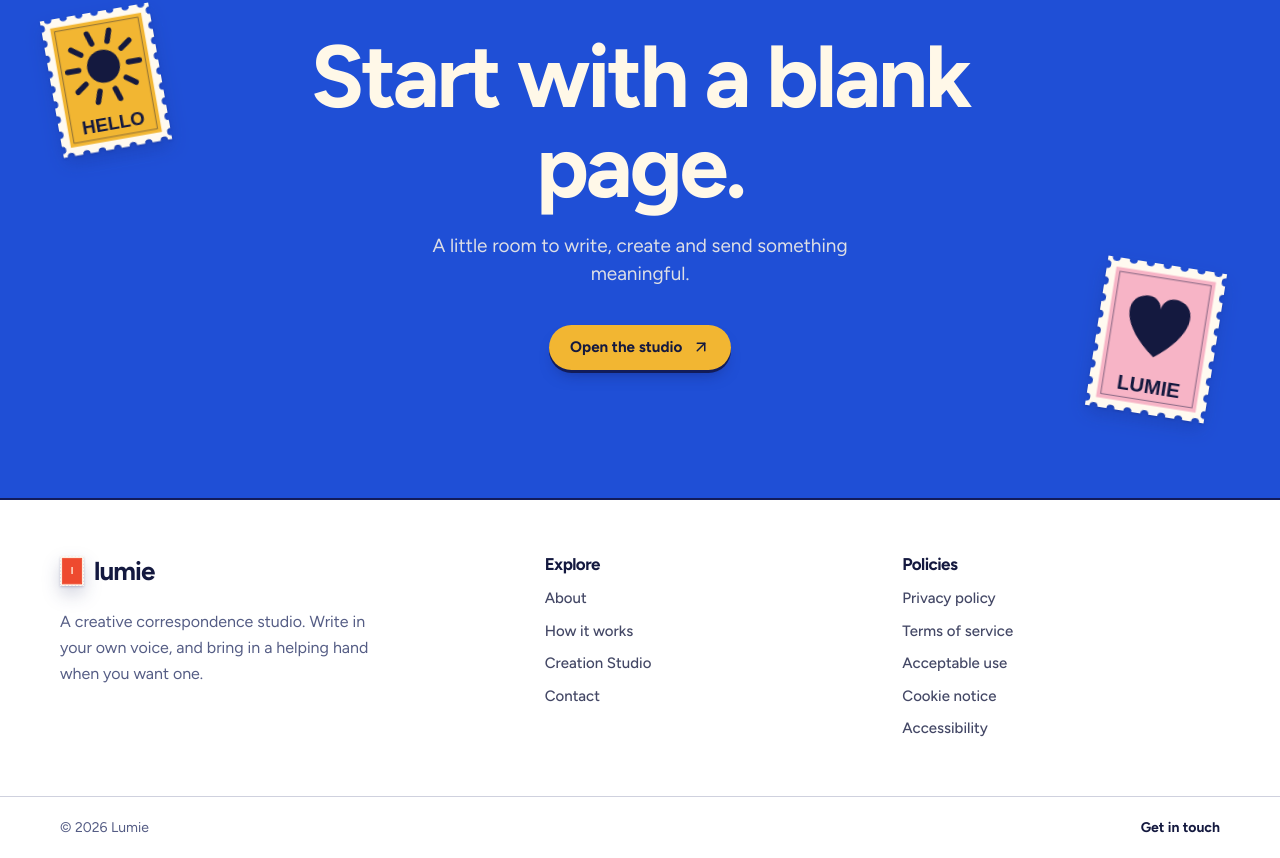
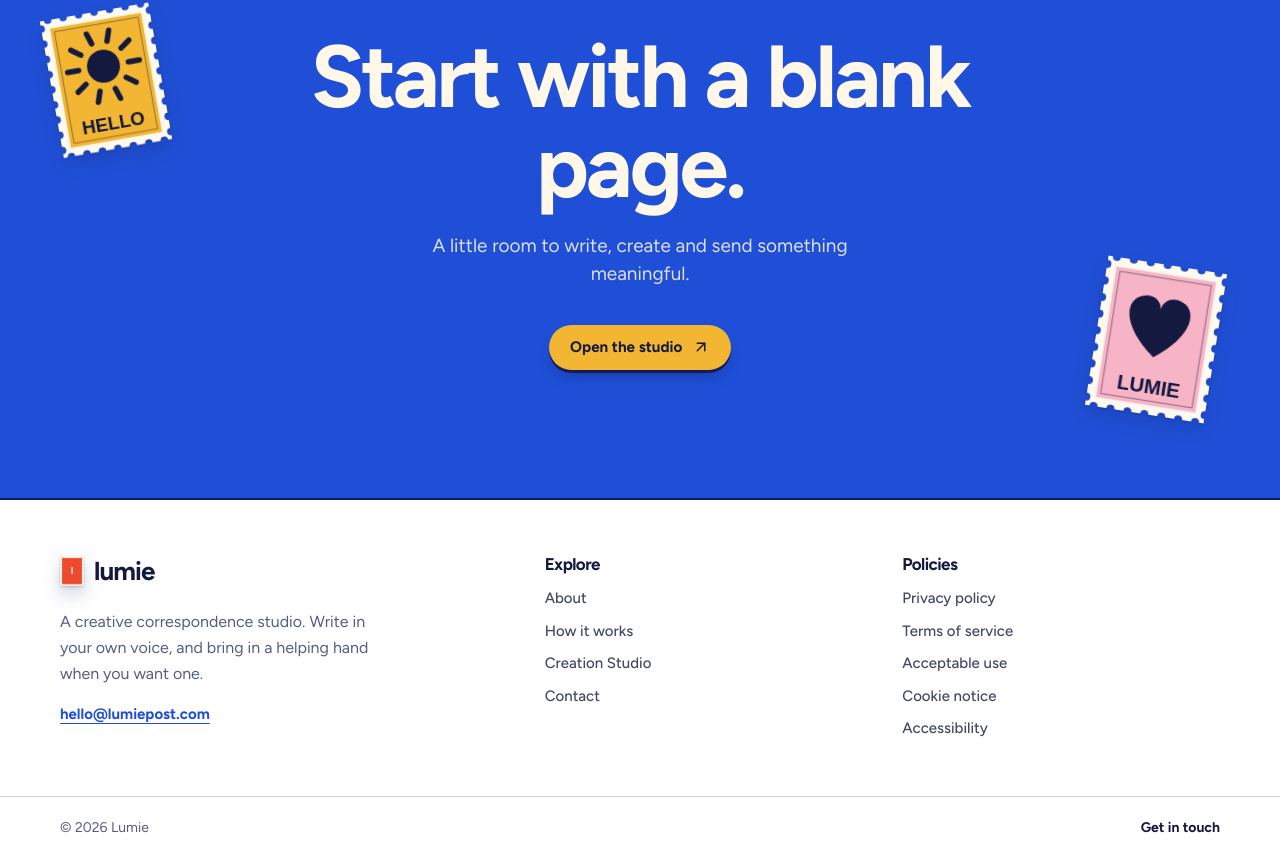
Before and after one commit to Wuraola-Adebisi/Lumie, a React (Vite) app: page / in a window 1280 px wide. Shown: the part 5295-6153 px from the top of the page. Built offline with nearby package versions, Linux system fonts and the light colour scheme; a web font is replaced by a local one.

Commit message:
chore: configure Lumie public domain and contact details

```diff
--- a/src/components/marketing/MarketingFooter.tsx
+++ b/src/components/marketing/MarketingFooter.tsx
@@ -11,6 +11,7 @@ export default function MarketingFooter() {
         <div>
           <BrandMark />
           <p className="mt-4 max-w-xs text-[16px] leading-relaxed text-muted">A creative correspondence studio. Write in your own voice, and bring in a helping hand when you want one.</p>
+          <a href="mailto:hello@lumiepost.com" className="mt-4 inline-flex text-[15px] font-bold text-cobalt underline decoration-1 underline-offset-4">hello@lumiepost.com</a>
         </div>
         <nav aria-label="Explore" className="flex flex-col gap-2.5 text-[15px]">
           <strong className="display mb-1 text-[17px]">Explore</strong>
```
